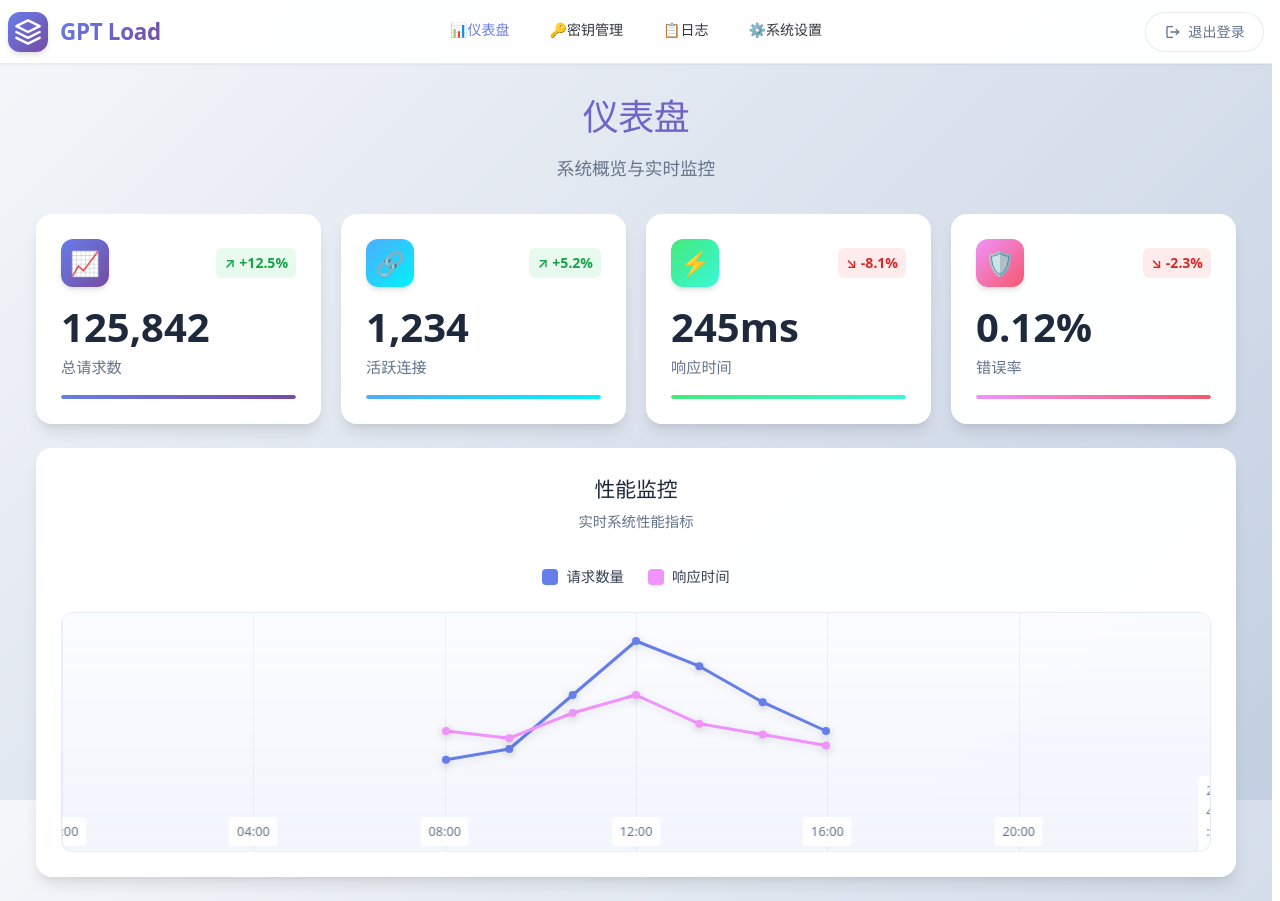
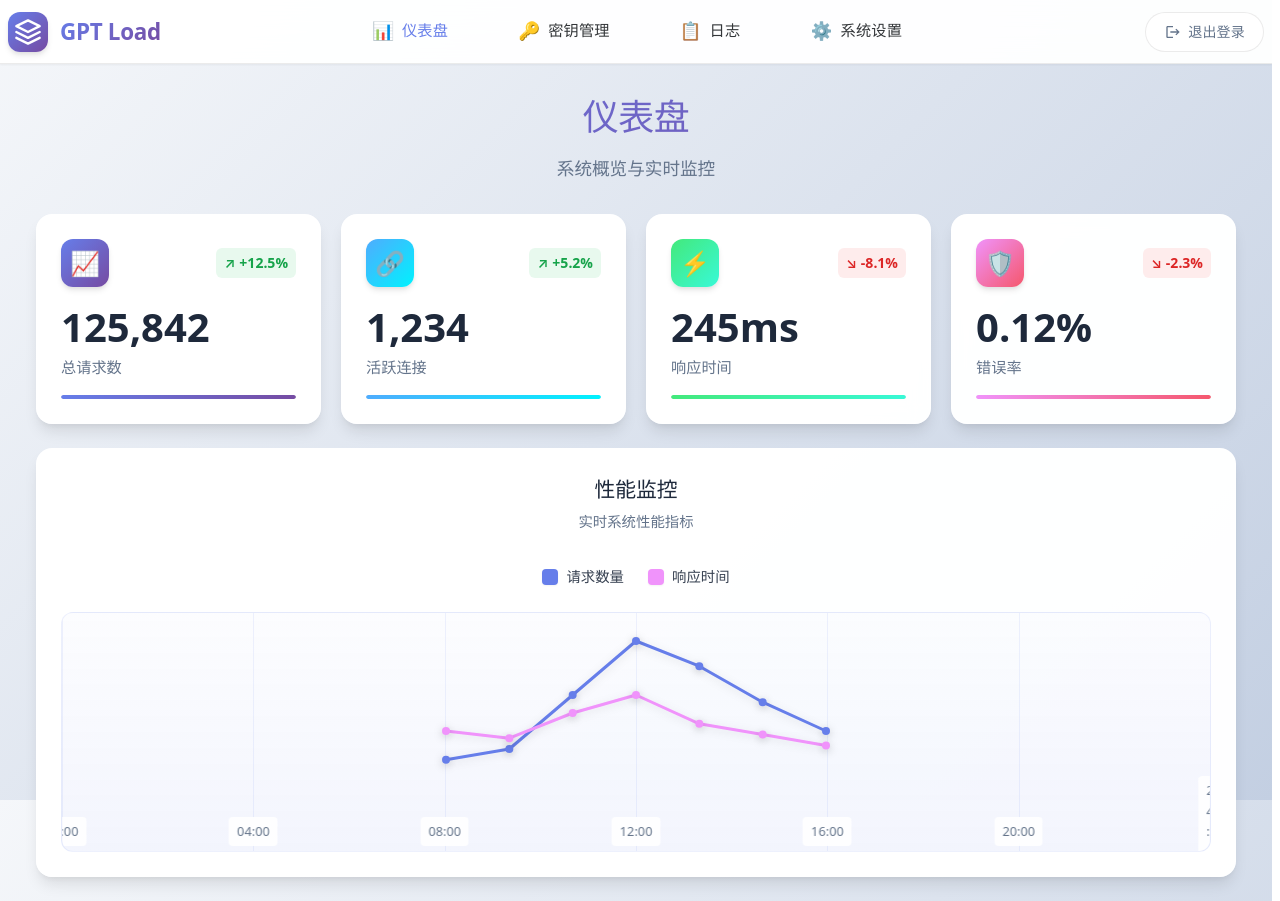
Before and after one commit to zhuzhuyule/autogateway, a Vue app in the folder web/: page / in a window 1280 px wide. Built offline with nearby package versions, Linux system fonts and the light colour scheme; sample sign-in values are in the browser's storage.

Commit message:
fix: navbar style

```diff
--- a/web/src/components/NavBar.vue
+++ b/web/src/components/NavBar.vue
@@ -46,11 +46,10 @@ function renderMenuItem(key: string, label: string, icon: string): MenuOption {
 .navbar-container {
   flex: 1;
   display: flex;
-  justify-content: center;
   max-width: 600px;
 }
 
-.nav-menu-item {
+:deep(.nav-menu-item) {
   display: flex;
   align-items: center;
   gap: 8px;
@@ -62,18 +61,13 @@ function renderMenuItem(key: string, label: string, icon: string): MenuOption {
   font-weight: 500;
 }
 
-.nav-menu-item:hover {
-  background: rgba(102, 126, 234, 0.1);
-  transform: translateY(-1px);
-}
-
-.nav-item-icon {
+:deep(.nav-item-icon) {
   font-size: 1.1rem;
   display: flex;
   align-items: center;
 }
 
-.nav-item-text {
+:deep(.nav-item-text) {
   font-size: 0.95rem;
   letter-spacing: 0.2px;
 }
```
